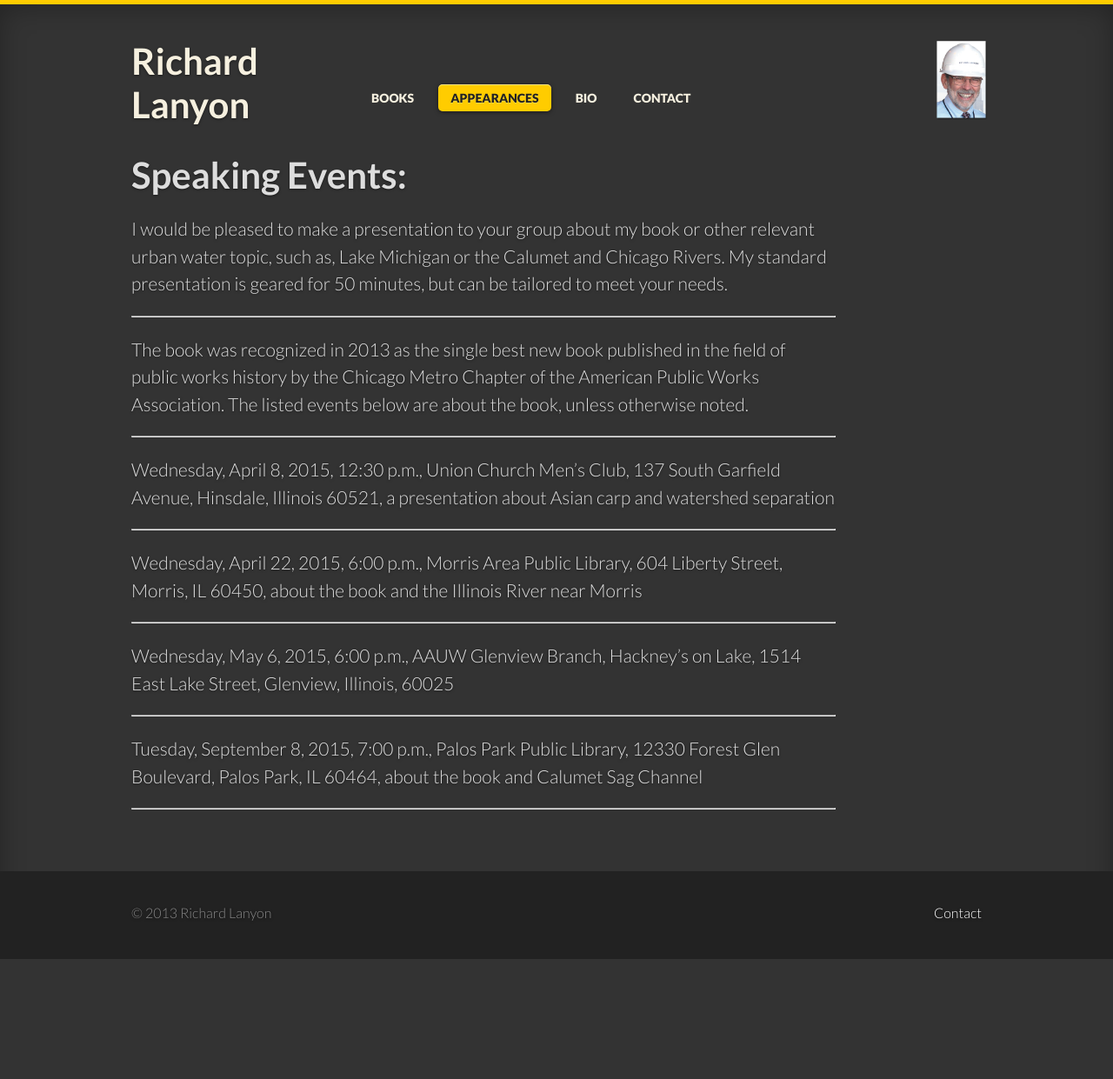
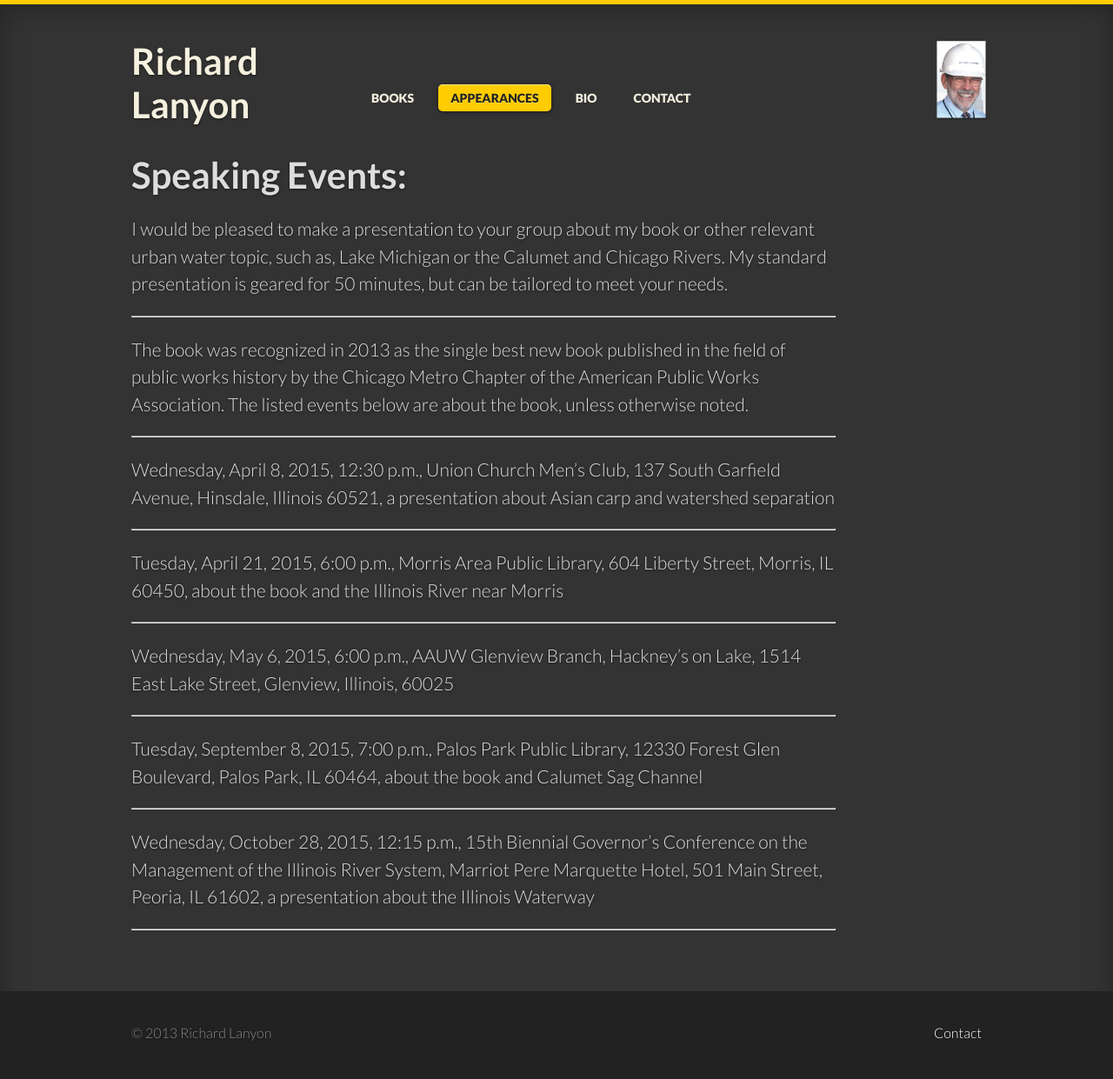
Before and after one commit to LanyonM/lanyonspeaks, a Jekyll site: the page built from _posts/2013-01-01-speaking.md, in a window 1280 px wide. Shown: the whole page at 87% size. Built offline with Jekyll 4.4.1, drawn with Linux system fonts in a browser that asks for light colours; some web fonts are replaced; before the commit the page ends 1103 px from its top, so only the background shows below that.

Commit message:
Update 2013-01-01-speaking.md

```diff
--- a/_posts/2013-01-01-speaking.md
+++ b/_posts/2013-01-01-speaking.md
@@ -18,7 +18,7 @@ Wednesday, April 8, 2015, 12:30 p.m., Union Church Men’s Club, 137 South Garfi
 
 ----
 
-Wednesday, April 22, 2015, 6:00 p.m., Morris Area Public Library, 604 Liberty Street, Morris, IL 60450, about the book and the Illinois River near Morris
+Tuesday, April 21, 2015, 6:00 p.m., Morris Area Public Library, 604 Liberty Street, Morris, IL 60450, about the book and the Illinois River near Morris
 
 ----
 
@@ -29,3 +29,7 @@ Wednesday, May 6, 2015, 6:00 p.m., AAUW Glenview Branch, Hackney’s on Lake, 15
 Tuesday, September 8, 2015, 7:00 p.m., Palos Park Public Library, 12330 Forest Glen Boulevard, Palos Park, IL 60464, about the book and Calumet Sag Channel
 
 ----
+
+Wednesday, October 28, 2015, 12:15 p.m., 15th Biennial Governor’s Conference on the Management of the Illinois River System, Marriot Pere Marquette Hotel, 501 Main Street, Peoria, IL 61602, a presentation about the Illinois Waterway
+
+----
```
